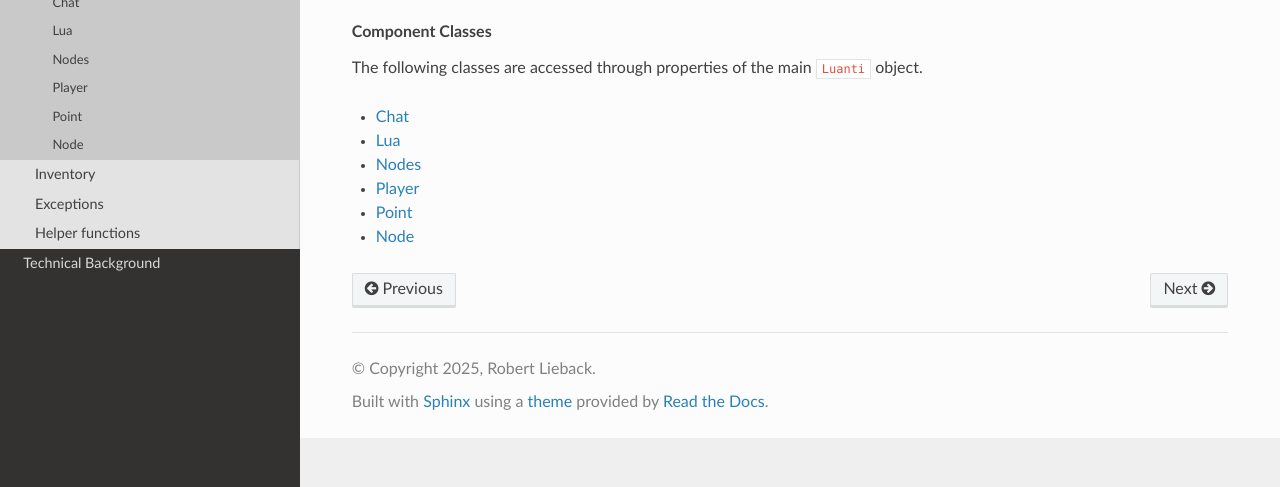
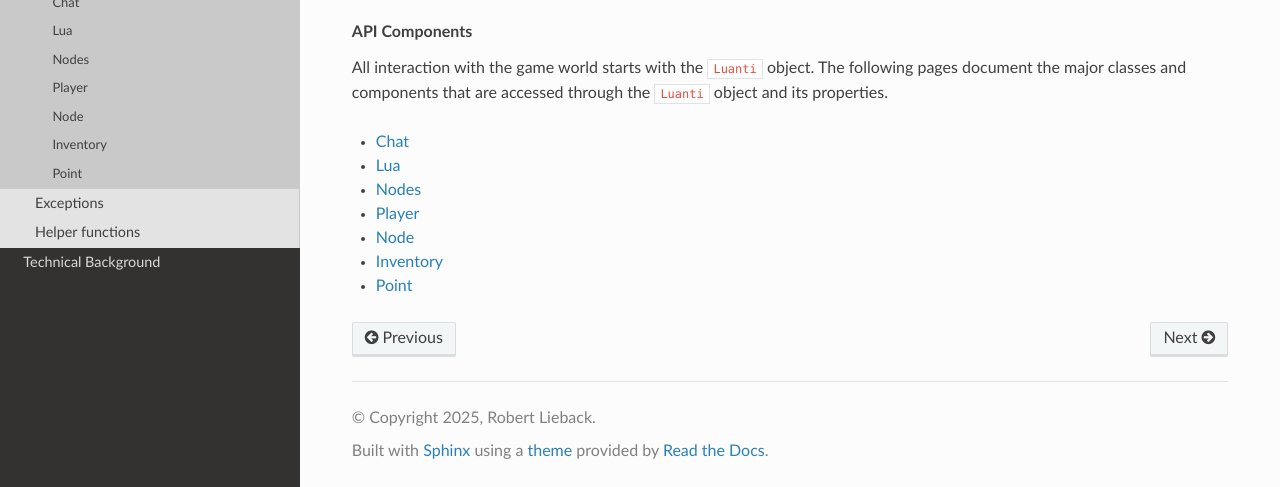
Before and after one commit to miney-py/miney, a Sphinx documentation site: the page built from docs/api/Luanti.rst, in a window 1280 px wide and 1097 px high, cut to the strip 610-1097 px from the top of the window. Built offline with Sphinx 7.4.7 and the Read the Docs theme 3.1.0, drawn with Linux system fonts in a browser that asks for light colours.

Commit message:
docs: Restructure API docs for Luanti-centric navigation

```diff
--- a/docs/api/Luanti.rst
+++ b/docs/api/Luanti.rst
@@ -22,9 +22,9 @@ There is also some properties inside, to get other objects like players or nodes
 .. autoclass:: miney.Luanti
    :members:
 
-.. rubric:: Component Classes
+.. rubric:: API Components
 
-The following classes are accessed through properties of the main ``Luanti`` object.
+All interaction with the game world starts with the ``Luanti`` object. The following pages document the major classes and components that are accessed through the ``Luanti`` object and its properties.
 
 .. toctree::
    :maxdepth: 1
@@ -33,5 +33,6 @@ The following classes are accessed through properties of the main ``Luanti`` obj
    lua
    nodes
    player
+   node
+   inventory
    point
-   node
--- a/docs/api/chat.rst
+++ b/docs/api/chat.rst
@@ -1,7 +1,7 @@
 Chat
 ====
 
-Get controls of the chat.
+Provides methods to interact with the server chat.
 
 .. autoclass:: miney.Chat
    :members:
--- a/docs/api/lua.rst
+++ b/docs/api/lua.rst
@@ -1,7 +1,7 @@
 Lua
 ===
 
-Lua related functions
+Provides an interface for executing Lua code on the server.
 
 .. autoclass:: miney.Lua
    :members:
--- a/docs/api/point.rst
+++ b/docs/api/point.rst
@@ -1,7 +1,7 @@
 Point
 =====
 
-Representation of a point in a three dimensional space.
+Represents a point in a three-dimensional space.
 
 .. autoclass:: miney.Point
    :members:
```
Also changed, not shown: docs/api/index.rst (+0 -8 lines).
